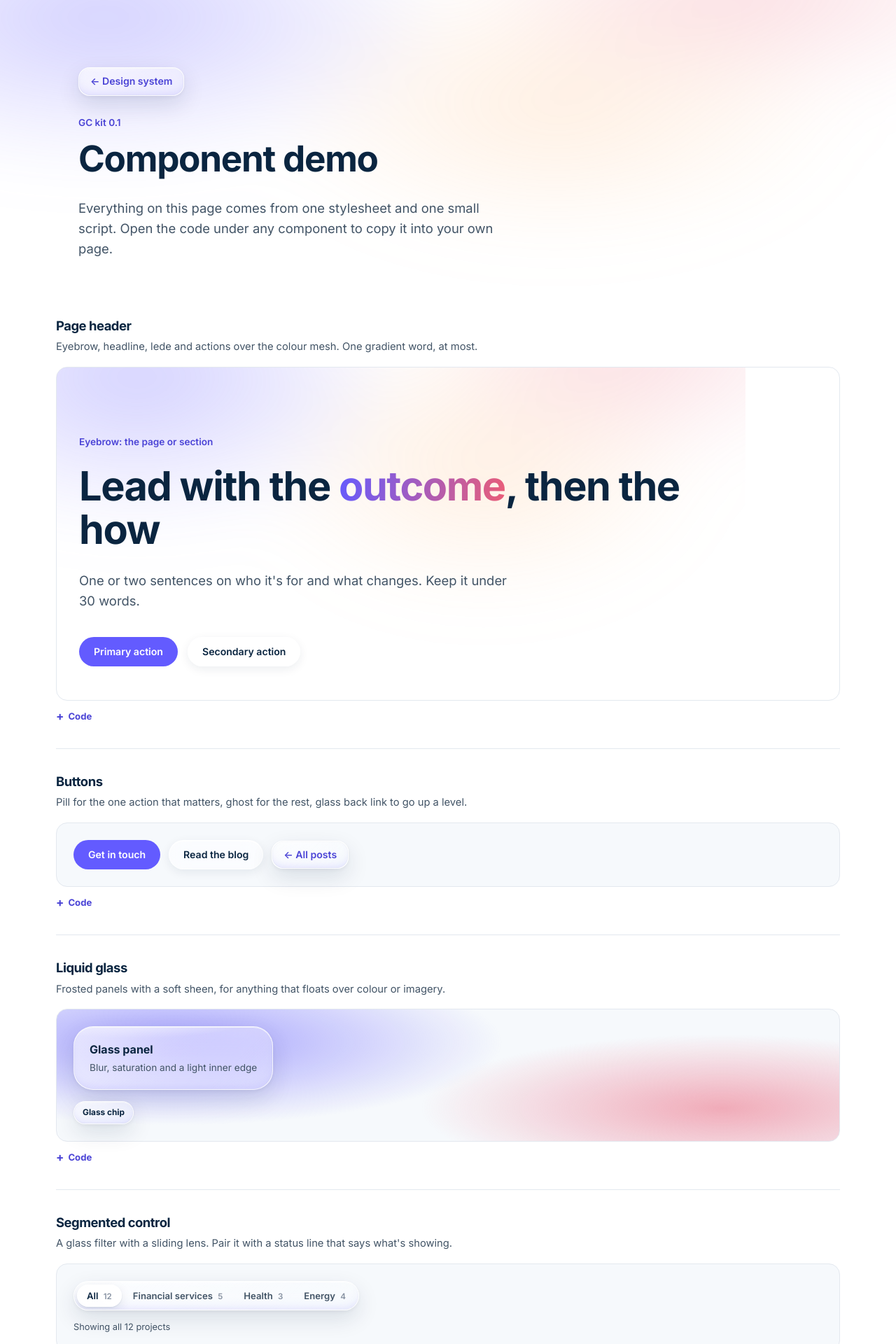
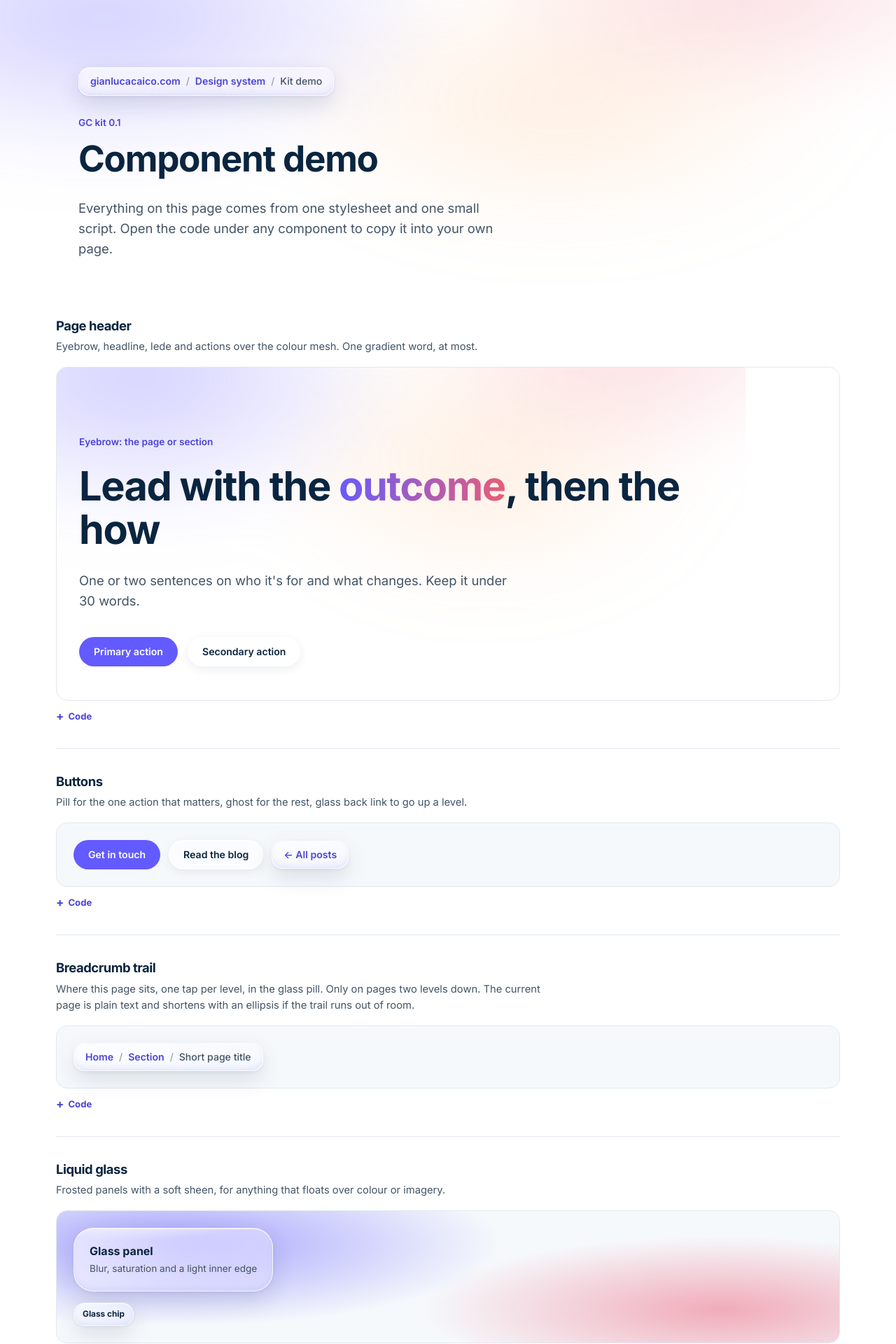
Before and after one commit to gianlucacaico/design-system, a Jekyll site: the page built from demo.html, in a window 1280 px wide. Shown: the top 1920 px of the page at 70% size. Built offline with Jekyll 4.4.1, drawn with Linux system fonts in a browser that asks for light colours.

Commit message:
Add the breadcrumb trail to the kit and the inner pages (#12)
The kit gains .crumbs; Workflows and the Kit demo show where they sit inside gianlucacaico.com.

Co-Authored-By: Claude Opus 5.5 <noreply@anthropic.com>
Claude-Session: https://claude.ai/code/session_01XoQp4uCUR5tgHLTkvpUygp

```diff
--- a/_data/decisions.yml
+++ b/_data/decisions.yml
@@ -1,5 +1,8 @@
 # Decision log for the design system, shown in the docs page's Governance section.
 # Add a line for every design decision Gianluca makes, newest first. Month and year only.
+- when: Nov 2026
+  decision: "Pages two levels down show a breadcrumb trail in the glass pill: the same <code>.crumbs</code> component on gianlucacaico.com's posts and on this site's Workflows and Kit demo pages."
+  why: "Readers who land deep from a shared link can see where they are and step up a level, and this site's pages show they belong to gianlucacaico.com."
 - when: Nov 2026
   decision: "Each site's footer links to the other: gianlucacaico.com's footer now links here, and this site's footer links back. This replaces \"no links from the main site\"."
   why: "Visitors to either site can find the other, and a footer link doesn't pull attention from the Work page, which was the reason for keeping them apart."
--- a/assets/docs.css
+++ b/assets/docs.css
@@ -16,6 +16,7 @@
 .ds-foot .wrap{display:flex; justify-content:space-between; gap:8px 24px; flex-wrap:wrap;}
 .ds-foot a{color:var(--accent-ink); font-weight:600;}
 .sys-head{padding-top:72px;}
+.sys-head .crumbs{margin-bottom:28px;}
 
 /* ---------- Helpers carried over from the main site ---------- */
 .ds-pairs{margin:4px 0 32px; border-top:1px solid var(--border);}
--- a/demo.html
+++ b/demo.html
@@ -70,7 +70,7 @@ description: "Every component in the GC kit, built from one stylesheet and one s
   <header class="page-head demo-head">
     <div class="mesh" aria-hidden="true"></div>
     <div class="wrap">
-      <a class="back glass" href="{{ '/' | relative_url }}">&larr; Design system</a>
+      <nav class="crumbs back glass" aria-label="Breadcrumb"><ol><li><a href="https://gianlucacaico.com/">gianlucacaico.com</a></li><li><a href="{{ '/' | relative_url }}">Design system</a></li><li aria-current="page">Kit demo</li></ol></nav>
       <p class="eyebrow demo-eyebrow">GC kit 0.1</p>
       <h1 class="page-title">Component demo</h1>
       <p class="lede">Everything on this page comes from one stylesheet and one small script. Open the code under any component to copy it into your own page.</p>
@@ -111,6 +111,16 @@ description: "Every component in the GC kit, built from one stylesheet and one s
           <a class="btn-ghost" href="#buttons">Read the blog</a>
           <a class="back glass" href="#buttons">&larr; All posts</a>
         </div>
+      </div>
+    </article>
+
+    <article class="spec" id="breadcrumbs">
+      <div class="spec-head">
+        <h2>Breadcrumb trail</h2>
+        <p>Where this page sits, one tap per level, in the glass pill. Only on pages two levels down. The current page is plain text and shortens with an ellipsis if the trail runs out of room.</p>
+      </div>
+      <div class="spec-stage">
+        <nav class="crumbs back glass" aria-label="Breadcrumb"><ol><li><a href="#breadcrumbs">Home</a></li><li><a href="#breadcrumbs">Section</a></li><li aria-current="page">Short page title</li></ol></nav>
       </div>
     </article>
 
--- a/workflows.html
+++ b/workflows.html
@@ -16,6 +16,7 @@ description: "The skills, harnesses and hooks behind gianlucacaico.com and its d
   <section class="page-head sys-head">
     <div class="mesh" aria-hidden="true"></div>
     <div class="wrap">
+      <nav class="crumbs back glass" aria-label="Breadcrumb"><ol><li><a href="https://gianlucacaico.com/">gianlucacaico.com</a></li><li><a href="{{ '/' | relative_url }}">Design system</a></li><li aria-current="page">Workflows</li></ol></nav>
       <p class="eyebrow">Agentic workflows</p>
       <h1 class="page-title">Skills, harnesses and hooks</h1>
       <p class="lede">The reusable parts behind how this site and its design system get built, checked and kept true. Each one is written as a plain template that works with any agent tool, not just the one used here.</p>
```
Also changed, not shown: _includes/gc.css (+9 -0 lines).
